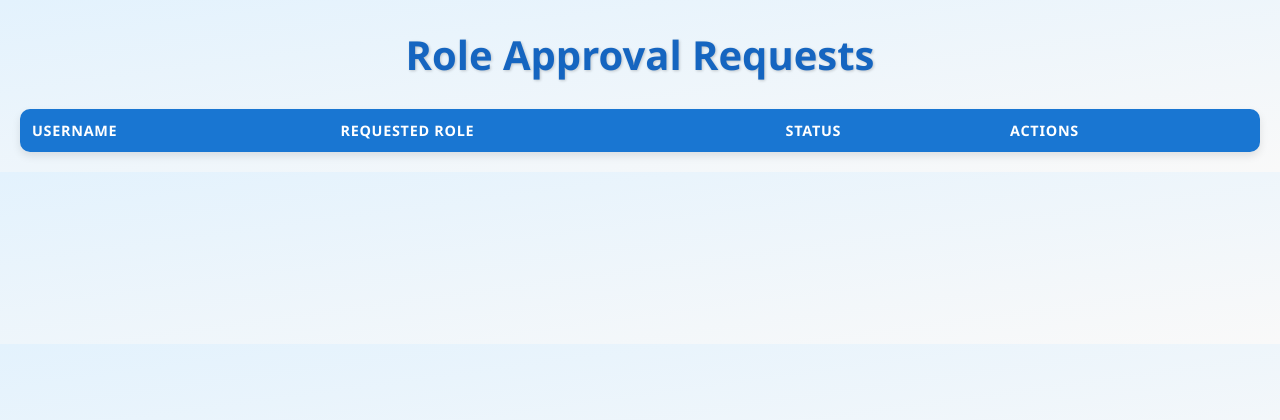
After one commit to selva31/furniture-store-website, a Flask app: page /admin/role_approval_requests in a window 1280 px wide. The commit adds this page. Shown: the top 420 px of the page. Run offline with Flask 3, Linux system fonts and the light colour scheme; a user stored in the database is signed in; lists and menus that the app fills with data are empty.

Commit message:
Role approval of delivery person by admin
Role approval of delivery person by admin added also delivering a email notification to user about approval or rejection of request.

```diff
--- a/app/admin.py
+++ b/app/admin.py
@@ -1,7 +1,12 @@
-from flask import Blueprint, render_template, flash, redirect, url_for, session
+from flask import Blueprint, render_template, redirect, url_for, flash, request, session, abort
+from flask_login import login_user, logout_user, login_required,current_user
 from .models import User
-from . import db, bcrypt
+from . import db, bcrypt, mail
+from flask_mail import Message
+from itsdangerous import URLSafeTimedSerializer
+from flask import current_app
 from datetime import datetime
+from .models import RoleApprovalRequest
 
 admin = Blueprint('admin', __name__)
 
@@ -22,9 +27,86 @@ def create_admin_user():
         db.session.add(new_admin)
         db.session.commit()
 
-@admin.route('/admin_dashboard')
+@admin.route('/admin/admin_dashboard')
 def admin_dashboard():
     if session.get('role') != 'admin':
         flash('Unauthorized access!', 'danger')
         return redirect(url_for('auth.login'))
-    return render_template('admin.html', username=session.get('username'))
+    return render_template('admin_dashboard.html', username=session.get('username'))
+
+
+
+def send_role_approval_email(user, action, requested_role=None):
+    """Send an email notification based on the role approval/rejection."""
+    msg_subject = ""
+    msg_body = ""
+
+    if action == 'approve':
+        msg_subject = 'Your Role Approval Request has been Approved'
+        msg_body = f'''Hello {user.username},
+
+Your request to change your role to "{requested_role}" has been approved. You can now access the additional features associated with this role.
+
+If you have any questions, feel free to reach out to our support team.
+
+Thank you,
+Your Application Team
+        '''
+    elif action == 'reject':
+        msg_subject = 'Your Role Approval Request has been Rejected'
+        msg_body = f'''Hello {user.username},
+
+We regret to inform you that your request to change your role to "{requested_role}" has been rejected. If you believe this is a mistake or have questions, please contact support.
+
+Thank you,
+Your Application Team
+        '''
+
+    msg = Message(msg_subject, sender='chamanyadav38113114@gmail.com', recipients=[user.email])
+    msg.body = msg_body
+
+    try:
+        mail.send(msg)  # Attempt to send the email
+        print(f"Role approval email ({action}) sent successfully to {user.email}!")
+    except Exception as e:
+        print(f"Error sending role approval email: {e}")
+
+
+@admin.route('/admin/role_approval_requests', methods=['GET', 'POST'])
+def role_approval_requests():
+    if session.get('role') != 'admin':
+        flash('Unauthorized access!', 'danger')
+        return redirect(url_for('auth.login'))
+
+    # Fetch all pending role approval requests
+    requests = RoleApprovalRequest.query.filter_by(status='pending').all()
+
+    if request.method == 'POST':
+        request_id = request.form.get('request_id')
+        action = request.form.get('action')
+
+        if request_id and action:
+            role_request = RoleApprovalRequest.query.get(request_id)
+            if role_request:
+                user = User.query.get(role_request.user_id)
+
+                if action == 'approve':
+                    role_request.status = 'approved'
+                    user.role = role_request.requested_role
+                    db.session.commit()
+
+                    # Send approval email
+                    send_role_approval_email(user, action='approve', requested_role=role_request.requested_role)
+
+                    flash(f"User {user.username}'s role has been updated to {role_request.requested_role}.", 'success')
+
+                elif action == 'reject':
+                    role_request.status = 'rejected'
+                    db.session.commit()
+
+                    # Send rejection email
+                    send_role_approval_email(user, action='reject', requested_role=role_request.requested_role)
+
+                    flash(f"Role request for {user.username} has been rejected.", 'info')
+
+    return render_template('role_approval_requests.html', requests=requests)
--- a/app/templates/admin.html
+++ b/app/templates/admin_dashboard.html
@@ -7,9 +7,8 @@
     <link rel="stylesheet" href="{{ url_for('static', filename='styles.css') }}">
 </head>
 <body>
-    <header>
-        <h1>Welcome to the Admin Dashboard</h1>
-    </header>
+
+    <button onclick="location.href='{{ url_for('admin.role_approval_requests') }}'">Role Approval Requests</button>
 
 </body>
 </html>
--- a/app/templates/home.html
+++ b/app/templates/home.html
@@ -25,7 +25,7 @@
             <a href="{{ url_for('auth.logout') }}" class="btn logout-btn">Logout</a>
             <a href="{{ url_for('auth.profile', id=current_user.id) }}" class="btn profile-btn">Profile</a>
         {% if current_user.role == 'admin' %}
-            <a href="{{ url_for('main.default_dashboard') }}" class="btn admin-btn">Admin Dashboard</a>
+        <a href="{{ url_for('admin.admin_dashboard') }}" class="btn admin-btn">Admin Dashboard</a>
 
     {% endif %}
         </div>
--- /dev/null
+++ b/app/templates/role_approval_requests.html
@@ -0,0 +1,108 @@
+<!DOCTYPE html>
+<html lang="en">
+<head>
+    <meta charset="UTF-8">
+    <meta name="viewport" content="width=device-width, initial-scale=1.0">
+    <title>Role Approval Requests</title>
+    <style>
+        body {
+            font-family: 'Segoe UI', Tahoma, Geneva, Verdana, sans-serif;
+            margin: 20px;
+            background: linear-gradient(to bottom right, #e3f2fd, #f9f9f9);
+            color: #333;
+        }
+        h1 {
+            text-align: center;
+            font-size: 2.5em;
+            color: #1565c0;
+            text-shadow: 1px 1px 3px rgba(0, 0, 0, 0.2);
+        }
+        table {
+            width: 100%;
+            border-collapse: collapse;
+            margin-top: 20px;
+            box-shadow: 0 4px 8px rgba(0, 0, 0, 0.1);
+            border-radius: 10px;
+            overflow: hidden;
+        }
+        th, td {
+            padding: 12px;
+            text-align: left;
+        }
+        th {
+            background-color: #1976d2;
+            color: white;
+            text-transform: uppercase;
+            font-size: 0.9em;
+            letter-spacing: 0.05em;
+        }
+        tr:nth-child(odd) {
+            background-color: #f1f1f1;
+        }
+        tr:nth-child(even) {
+            background-color: #ffffff;
+        }
+        tr:hover {
+            background-color: #e3f2fd;
+            transition: background-color 0.3s ease;
+        }
+        button {
+            margin: 0 5px;
+            padding: 8px 12px;
+            border: none;
+            border-radius: 5px;
+            font-size: 0.9em;
+            font-weight: bold;
+            cursor: pointer;
+            box-shadow: 0 2px 5px rgba(0, 0, 0, 0.2);
+        }
+        button[name="action"][value="approve"] {
+            background-color: #4CAF50;
+            color: white;
+        }
+        button[name="action"][value="approve"]:hover {
+            background-color: #45a049;
+        }
+        button[name="action"][value="reject"] {
+            background-color: #f44336;
+            color: white;
+        }
+        button[name="action"][value="reject"]:hover {
+            background-color: #d32f2f;
+        }
+        form {
+            display: inline;
+        }
+    </style>
+</head>
+<body>
+    <h1>Role Approval Requests</h1>
+
+    <table>
+        <thead>
+            <tr>
+                <th>Username</th>
+                <th>Requested Role</th>
+                <th>Status</th>
+                <th>Actions</th>
+            </tr>
+        </thead>
+        <tbody>
+            {% for request in requests %}
+            <tr>
+                <td>{{ request.user.username }}</td>
+                <td>{{ request.requested_role }}</td>
+                <td>{{ request.status }}</td>
+                <td>
+                    <form method="post">
+                        <input type="hidden" name="request_id" value="{{ request.id }}">
+                        <button type="submit" name="action" value="approve">Approve</button>
+                        <button type="submit" name="action" value="reject">Reject</button>
+                    </form>
+                </td>
+            </tr>
+            {% endfor %}
+        </tbody>
+    </table>
+</body>
+</html>
```
Also changed, not shown: app/auth.py (+24 -12 lines), app/models.py (+14 -0 lines), app/views.py (+13 -23 lines), instance/users.db.
